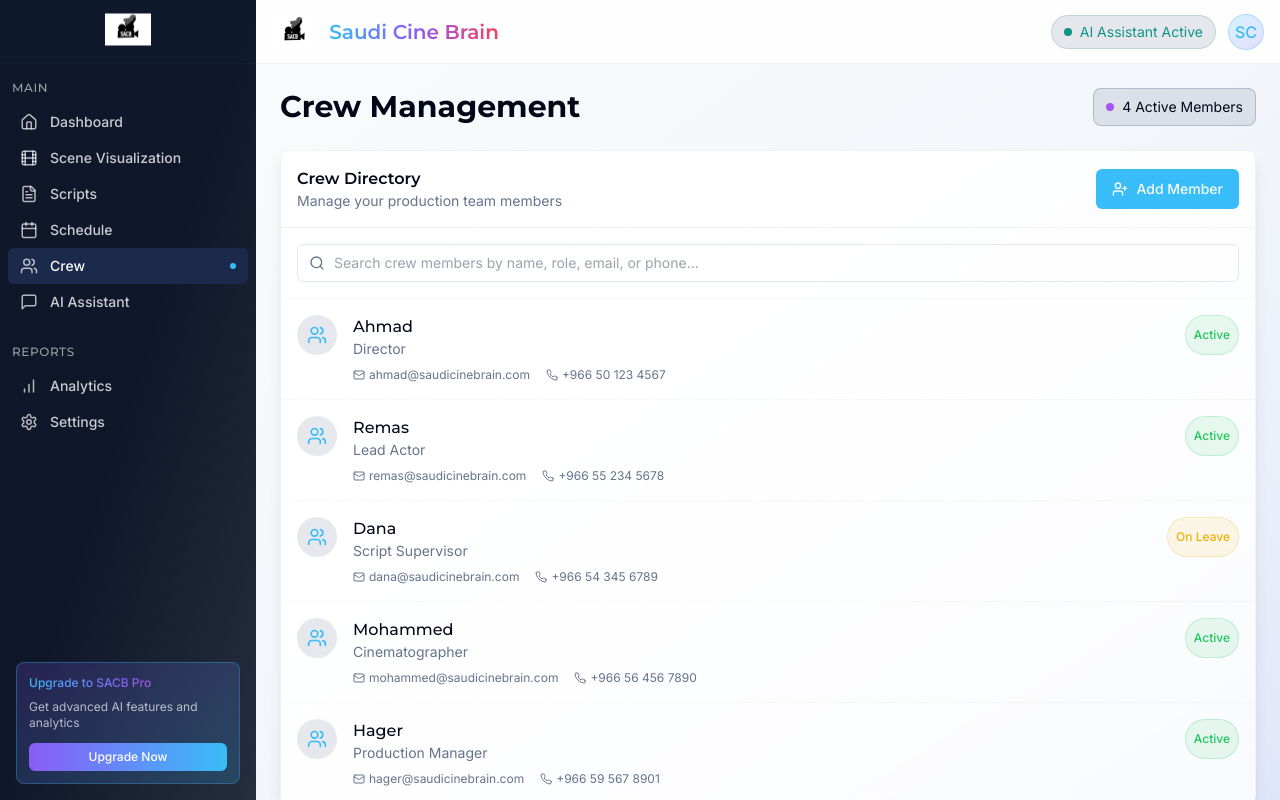
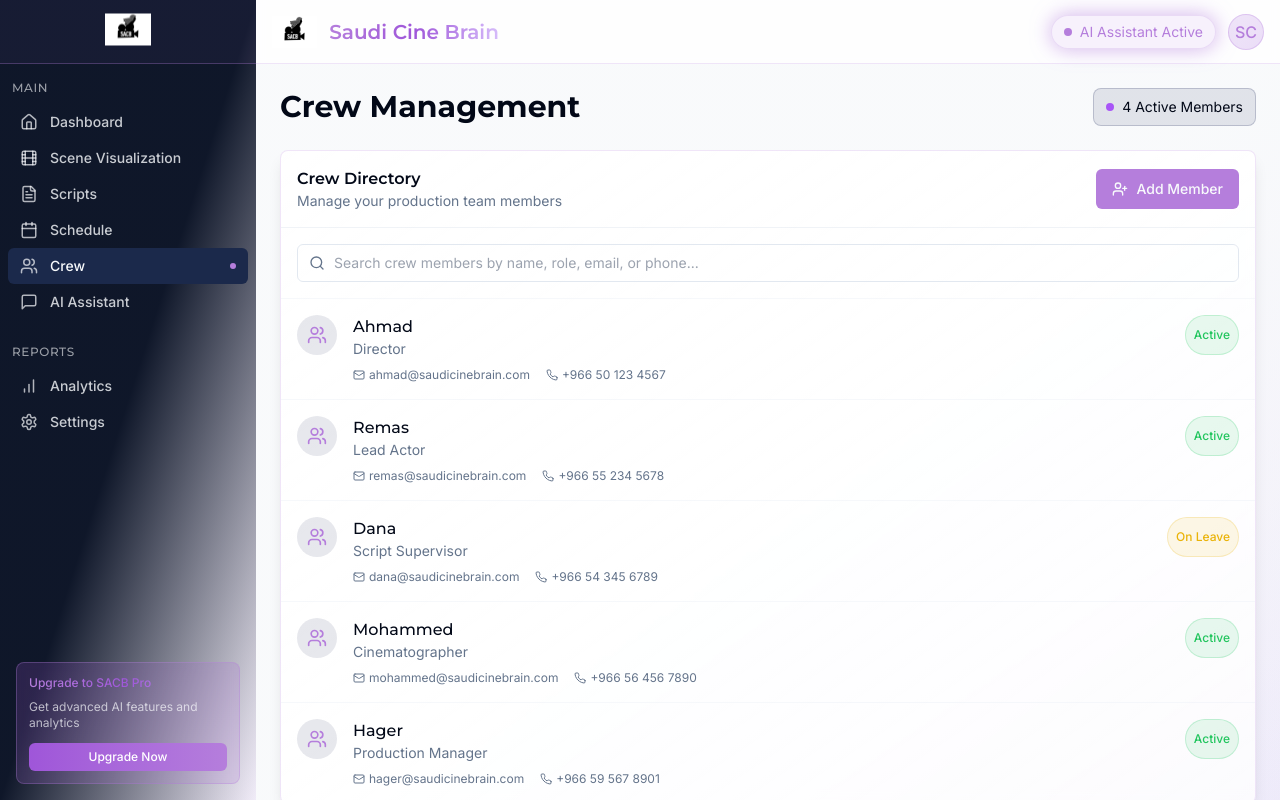
Before and after one commit to Shamas-Ur-Rehman/saudi-cine-vision-ai, a React (Vite) app: page /crew in a window 1280 px wide. Built offline with nearby package versions, Linux system fonts and the light colour scheme.

Commit message:
Refactor: Apply color theming
Apply color theming across all sections for a more attractive and consistent look.

```diff
--- a/src/components/Layout/AppLayout.tsx
+++ b/src/components/Layout/AppLayout.tsx
@@ -11,7 +11,7 @@ const AppLayout = ({ children }: AppLayoutProps) => {
   const [isSidebarOpen, setIsSidebarOpen] = useState(false);
 
   return (
-    <div className="flex h-screen overflow-hidden bg-gradient-to-br from-background via-background to-accent/5">
+    <div className="flex h-screen overflow-hidden bg-gradient-to-br from-background via-background to-cinema-highlight/5">
       {/* Mobile Sidebar Overlay */}
       {isSidebarOpen && (
         <div
@@ -32,10 +32,10 @@ const AppLayout = ({ children }: AppLayoutProps) => {
       {/* Main Content */}
       <div className="flex-1 flex flex-col overflow-hidden">
         {/* Navbar */}
-        <header className="h-16 flex items-center justify-between px-4 border-b border-border/50 bg-card/80 backdrop-blur-sm">
+        <header className="h-16 flex items-center justify-between px-4 border-b border-cinema-highlight/20 bg-card/80 backdrop-blur-sm">
           <div className="flex items-center gap-4">
             <button
-              className="p-2 rounded-md hover:bg-accent/50 transition-colors md:hidden"
+              className="p-2 rounded-md hover:bg-cinema-highlight/20 transition-colors md:hidden"
               onClick={() => setIsSidebarOpen(!isSidebarOpen)}
             >
               {isSidebarOpen ? <X size={20} /> : <Menu size={20} />}
@@ -45,17 +45,17 @@ const AppLayout = ({ children }: AppLayoutProps) => {
               <img
                 src="/lovable-uploads/4ee004ca-ef74-4593-9461-0696910937a6.png"
                 alt="SACB Logo"
-                className="h-8 w-auto hidden md:block animate-float"
+                className="h-8 w-auto hidden md:block animate-float-slow"
               />
-              <h1 className="text-xl font-semibold cinema-text-gradient">
+              <h1 className="text-xl font-semibold bg-gradient-to-r from-cinema-highlight via-cinema-purple to-cinema-mauve bg-clip-text text-transparent">
                 Saudi Cine Brain
               </h1>
             </div>
           </div>
 
           <div className="flex items-center gap-3">
-            <div className="hidden md:flex items-center gap-2 text-sm px-3 py-1.5 rounded-full bg-cinema-navy/10 text-cinema-teal border border-cinema-teal/20">
-              <span className="h-2 w-2 rounded-full bg-cinema-teal animate-pulse"></span>
+            <div className="hidden md:flex items-center gap-2 text-sm px-3 py-1.5 rounded-full bg-cinema-highlight/10 text-cinema-highlight border border-cinema-highlight/20 animate-pulse-glow">
+              <span className="h-2 w-2 rounded-full bg-cinema-highlight animate-pulse"></span>
               AI Assistant Active
             </div>
 
@@ -66,8 +66,8 @@ const AppLayout = ({ children }: AppLayoutProps) => {
         </header>
 
         {/* Page Content */}
-        <main className="flex-1 overflow-y-auto p-4 md:p-6 bg-gradient-to-br from-background to-accent/5">
-          <div className="max-w-7xl mx-auto animate-fade-in">
+        <main className="flex-1 overflow-y-auto p-4 md:p-6 bg-gradient-to-br from-background via-background to-cinema-highlight/5">
+          <div className="max-w-7xl mx-auto animate-slide-up">
             {children}
           </div>
         </main>
--- a/src/components/Navigation/Sidebar.tsx
+++ b/src/components/Navigation/Sidebar.tsx
@@ -7,9 +7,9 @@ const Sidebar = () => {
   const location = useLocation();
 
   return (
-    <div className="h-full flex flex-col bg-gradient-to-br from-sidebar via-sidebar to-sidebar/90 text-sidebar-foreground">
-      {/* Logo */}
-      <div className="flex items-center justify-center h-16 border-b border-sidebar-border/30 bg-sidebar-accent/10">
+    <div className="h-full flex flex-col bg-gradient-to-br from-sidebar via-sidebar to-cinema-highlight/10 text-sidebar-foreground">
+      {/* Logo Section */}
+      <div className="flex items-center justify-center h-16 border-b border-cinema-highlight/30 bg-cinema-highlight/5">
         <Link to="/" className="flex items-center gap-3 px-3 animate-float">
           <img
             src="/lovable-uploads/4ee004ca-ef74-4593-9461-0696910937a6.png"
--- a/src/index.css
+++ b/src/index.css
@@ -103,23 +103,23 @@
 
 @layer components {
   .cinema-card {
-    @apply bg-gradient-to-br from-card to-card/80 backdrop-blur-sm border border-border/50 rounded-lg shadow-lg transition-all duration-300 hover:shadow-xl hover:scale-[1.01] animate-fade-in;
+    @apply bg-gradient-to-br from-card to-card/80 backdrop-blur-sm border border-cinema-highlight/20 rounded-lg shadow-lg transition-all duration-300 hover:shadow-xl hover:scale-[1.01] animate-fade-in hover:border-cinema-highlight/40;
   }
 
   .cinema-glow {
-    @apply shadow-[0_0_15px_rgba(56,189,248,0.5)] border border-cinema-highlight/30 animate-glow;
+    @apply shadow-[0_0_15px_rgba(181,126,220,0.5)] border border-cinema-highlight/30 animate-pulse-glow;
   }
 
   .cinema-text-gradient {
-    @apply bg-gradient-to-r from-cinema-highlight via-cinema-purple to-cinema-rose bg-clip-text text-transparent;
+    @apply bg-gradient-to-r from-cinema-highlight via-cinema-purple to-cinema-mauve bg-clip-text text-transparent;
   }
 
   .glass-effect {
-    @apply backdrop-blur-md bg-white/10 border border-white/20;
+    @apply backdrop-blur-md bg-white/10 border border-cinema-highlight/20;
   }
 
   .feature-card {
-    @apply p-6 rounded-xl bg-gradient-to-br from-card to-accent/5 border border-border/50 transition-all duration-300 hover:shadow-lg hover:scale-[1.02] hover:border-cinema-highlight/50;
+    @apply p-6 rounded-xl bg-gradient-to-br from-card to-cinema-highlight/5 border border-cinema-highlight/20 transition-all duration-300 hover:shadow-lg hover:scale-[1.02] hover:border-cinema-highlight/50;
   }
 }
 
@@ -189,3 +189,37 @@
 .animate-fade-in {
     animation: fadeIn 0.5s ease-out;
 }
+
+@keyframes float {
+  0% { transform: translateY(0px); }
+  50% { transform: translateY(-10px); }
+  100% { transform: translateY(0px); }
+}
+
+@keyframes pulseGlow {
+  0%, 100% {
+    opacity: 1;
+    box-shadow: 0 0 20px rgba(181, 126, 220, 0.6);
+  }
+  50% {
+    opacity: 0.8;
+    box-shadow: 0 0 30px rgba(181, 126, 220, 0.8);
+  }
+}
+
+@keyframes slideUp {
+  0% { transform: translateY(20px); opacity: 0; }
+  100% { transform: translateY(0); opacity: 1; }
+}
+
+.animate-float-slow {
+  animation: float 6s ease-in-out infinite;
+}
+
+.animate-pulse-glow {
+  animation: pulseGlow 2s cubic-bezier(0.4, 0, 0.6, 1) infinite;
+}
+
+.animate-slide-up {
+  animation: slideUp 0.5s ease-out;
+}
--- a/tailwind.config.ts
+++ b/tailwind.config.ts
@@ -68,10 +68,12 @@ export default {
           'gold': '#EAB308',
           'navy': '#172554',
           'slate': '#334155',
-          'highlight': '#38BDF8',
-          'purple': '#8B5CF6',
+          'highlight': '#B57EDC',  // Updated to new purple
+          'purple': '#9F56D9',     // Darker purple
           'rose': '#F43F5E',
-          'emerald': '#10B981'
+          'emerald': '#10B981',
+          'lavender': '#E5DEFF',   // Light purple
+          'mauve': '#D6BCFA'       // Medium purple
         }
       },
       animation: {
@@ -82,6 +84,9 @@ export default {
         "glow": "glow 2s infinite ease-in-out",
         "slide-in": "slideIn 0.5s ease-out",
         "fade-in": "fadeIn 0.5s ease-out",
+        "float-slow": "float 6s ease-in-out infinite",
+        "pulse-glow": "pulseGlow 2s cubic-bezier(0.4, 0, 0.6, 1) infinite",
+        "slide-up": "slideUp 0.5s ease-out",
       },
       keyframes: {
         'accordion-down': {
@@ -122,6 +127,20 @@ export default {
           "0%": { opacity: "0" },
           "100%": { opacity: "1" },
         },
+        pulseGlow: {
+          '0%, 100%': {
+            opacity: '1',
+            boxShadow: '0 0 20px rgba(181, 126, 220, 0.6)'
+          },
+          '50%': {
+            opacity: '0.8',
+            boxShadow: '0 0 30px rgba(181, 126, 220, 0.8)'
+          }
+        },
+        slideUp: {
+          '0%': { transform: 'translateY(20px)', opacity: '0' },
+          '100%': { transform: 'translateY(0)', opacity: '1' }
+        }
       },
     },
   },
```
